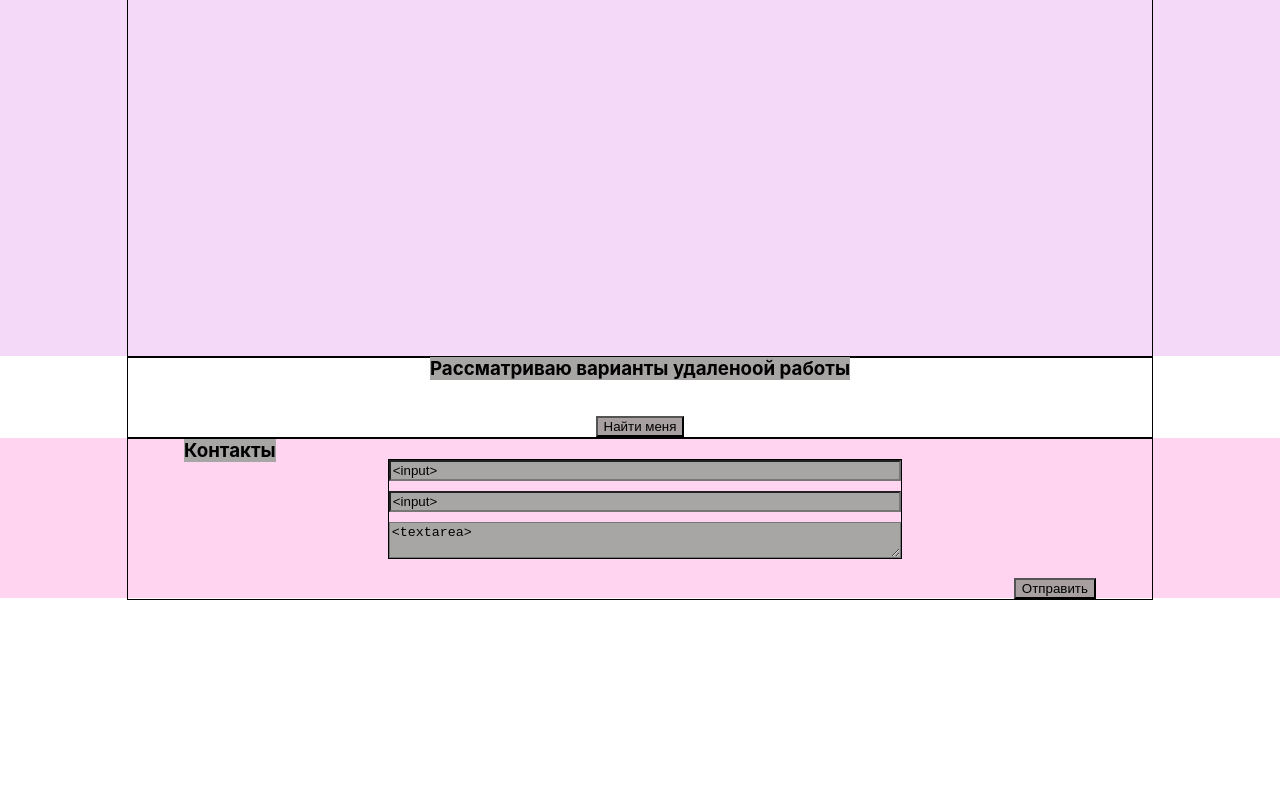
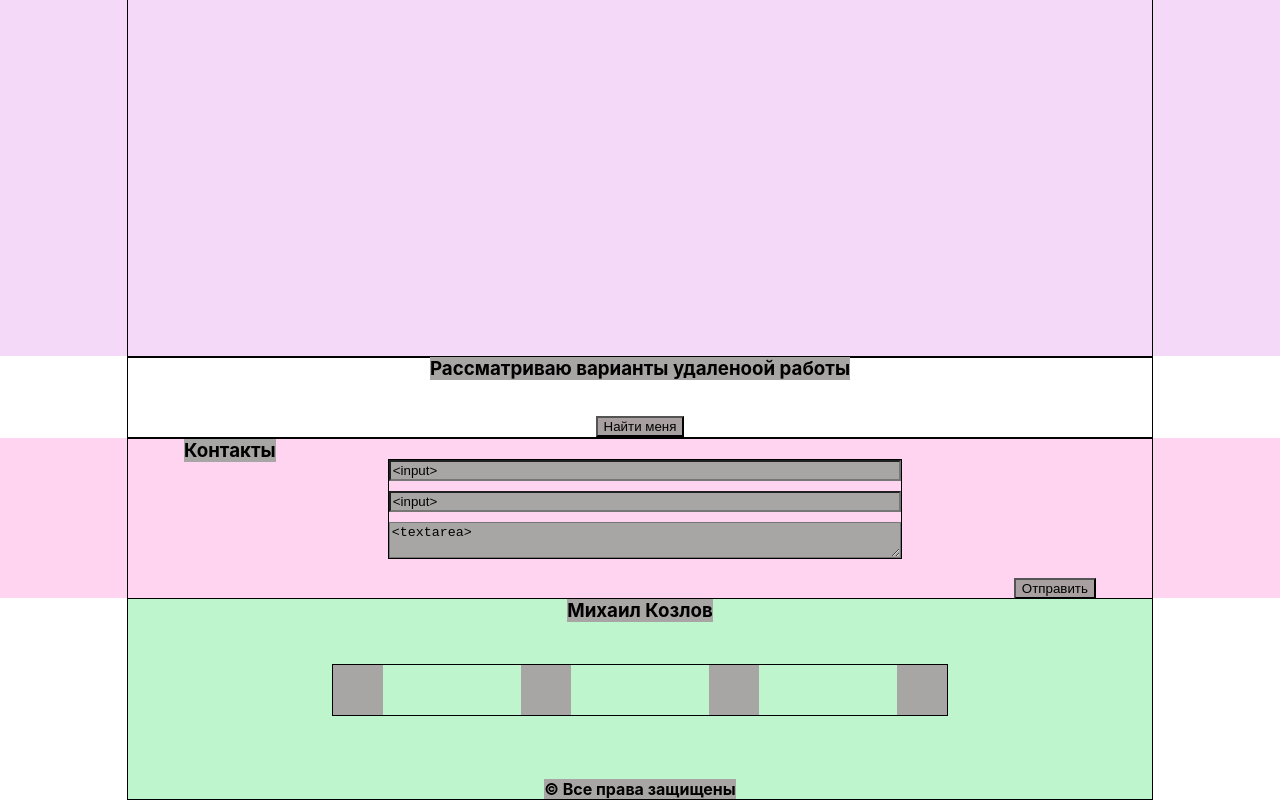
Before and after one commit to kozMikhailS1286/portfolio, a React (Create React App) app: page / in a window 1280 px wide. Shown: the part 2124-2924 px from the top of the page. Before the commit the page ends 2724 px from the top, so only its background shows below. Built offline with nearby package versions, Linux system fonts and the light colour scheme.

Commit message:
4.05.23. / finish for big monitor

```diff
--- a/src/App.tsx
+++ b/src/App.tsx
@@ -6,6 +6,7 @@ import Skills from "./skills/Skills";
 import Works from "./works/Works";
 import Find from "./find/Find";
 import Contacts from "./contakts/Contacts";
+import Footer from "./footer/Footer";
 
 function App() {
     return (
@@ -16,6 +17,7 @@ function App() {
             <Works />
             <Find />
             <Contacts />
+            <Footer />
         </div>
     );
 }
--- a/src/find/Find.module.css
+++ b/src/find/Find.module.css
@@ -6,7 +6,6 @@
     flex-direction: column;
     align-items: center;
     width: 80%;
-
 }
 
 h3 {
--- /dev/null
+++ b/src/footer/Footer.module.css
@@ -0,0 +1,31 @@
+.footerBlock {
+    height: 200px;
+    background-color: #bff5cd;
+    border: 1px solid;
+    margin: 0 auto;
+    display: flex;
+    flex-direction: column;
+    align-items: center;
+    justify-content: space-between;
+    width: 80%;
+}
+
+.divContainer {
+    border: 1px solid;
+    width: 60%;
+    display: flex;
+    flex-direction: row;
+    justify-content: space-between;
+}
+
+.divContainerElement {
+    background-color: #a8a5a5;
+    width: 50px;
+    height: 50px;
+
+}
+
+h4 {
+    background-color: #a8a5a5;
+    margin-bottom: 0px;
+}
--- /dev/null
+++ b/src/footer/Footer.tsx
@@ -0,0 +1,20 @@
+import React from 'react'
+import style from './Footer.module.css'
+
+
+function Footer() {
+    return (
+        <div className={style.footerBlock}>
+            <h3> Михаил Козлов </h3>
+            <div className={style.divContainer}>
+                <div className={style.divContainerElement}>  </div>
+                <div className={style.divContainerElement}>  </div>
+                <div className={style.divContainerElement}>  </div>
+                <div className={style.divContainerElement}>  </div>
+            </div>
+            <h4> © Все права защищены </h4>
+        </div>
+    )
+}
+
+export default Footer;
```
